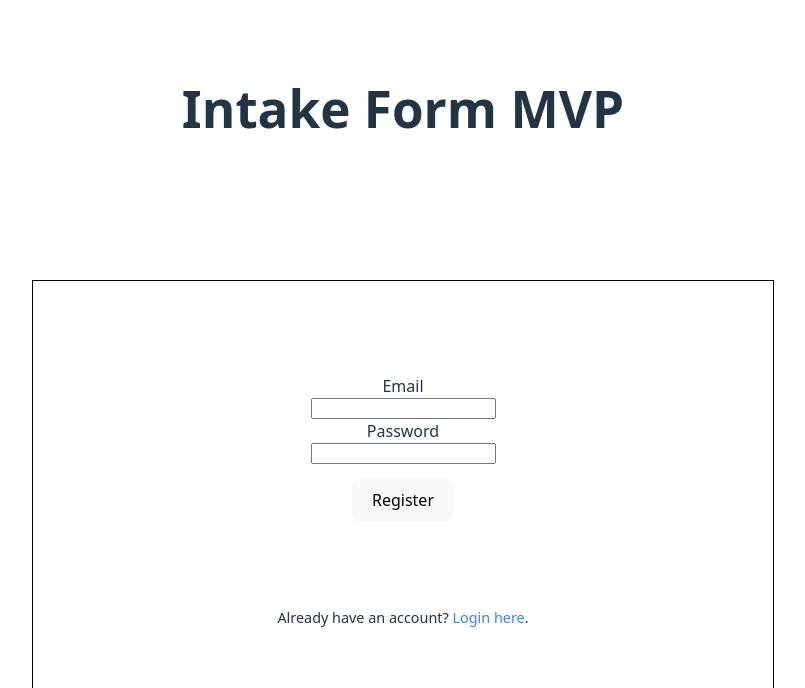
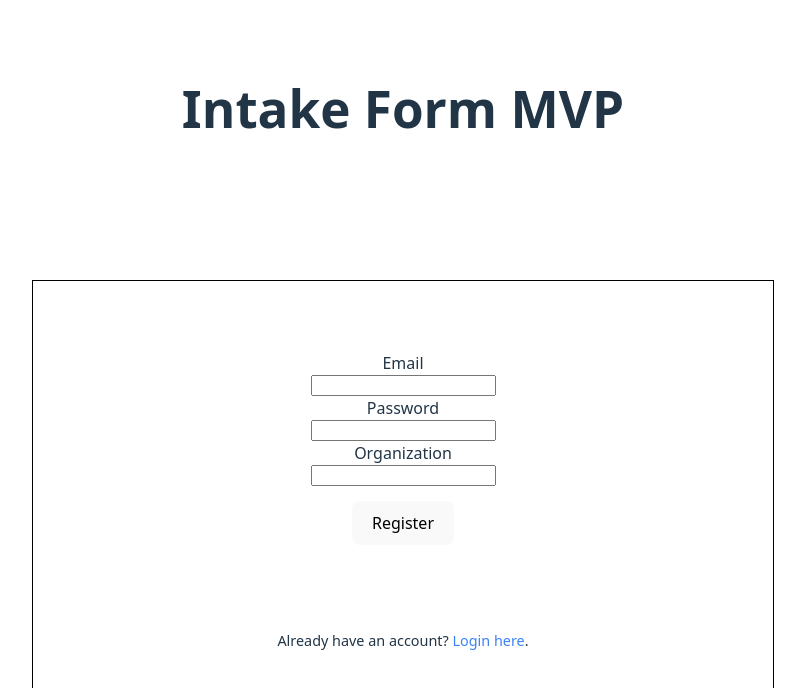
Before and after one commit to JamesMorris07/FormBuilderFrontend, a React (Vite) app: page / in a window 1280 px wide. Both pictures are taken after a click on the element "Register here". Shown: the top 688 px of the page, without its empty margins (237-1042 px from the left). Built offline with nearby package versions, Linux system fonts and the light colour scheme.

Commit message:
Added Org button when registering

```diff
--- a/src/register/register.jsx
+++ b/src/register/register.jsx
@@ -9,10 +9,12 @@ function RegisterForm({ setAuthView }) {
 
     const [email, setEmail] = useState('');
     const [password, setPassword] = useState('');
+    const [organization, setOrganization] = useState('');
     const [error, setError] = useState('');
 
+
     async function handleRegister() {
-    if (!email || !password) {
+    if (!email || !password || !organization) {
         setError("Please enter both email and password.");
         return;
     }
@@ -24,7 +26,7 @@ function RegisterForm({ setAuthView }) {
                 "Content-Type": "application/json",
             },
             credentials: "include",
-            body: JSON.stringify({ email, password }),
+            body: JSON.stringify({ email, password, organization }),
         });
 
         const data = await res.json();
@@ -40,6 +42,7 @@ function RegisterForm({ setAuthView }) {
         // Optional: clear fields
         setEmail("");
         setPassword("");
+        setOrganization("");
 
     } catch (err) {
         setError("Network error: " + err.message);
@@ -62,6 +65,13 @@ function RegisterForm({ setAuthView }) {
                     type="password"
                     value={password}
                     onChange={(e) => setPassword(e.target.value)}
+                />
+
+                <div>Organization</div>
+                <input
+                    type="text"
+                    value={organization}
+                    onChange={(e) => setOrganization(e.target.value)}
                 />
 
                 {/* eventually need to add another input box here, for company/organization */}
```
Also changed, not shown: 1 other file (tests, documents, lock files or other folders).
